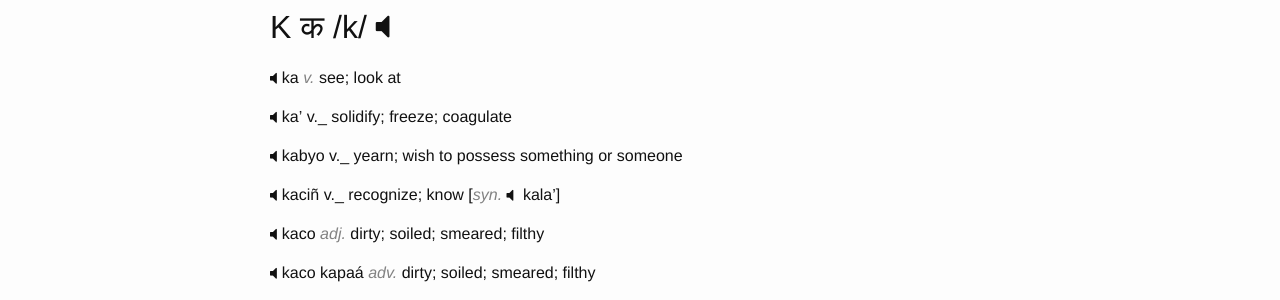
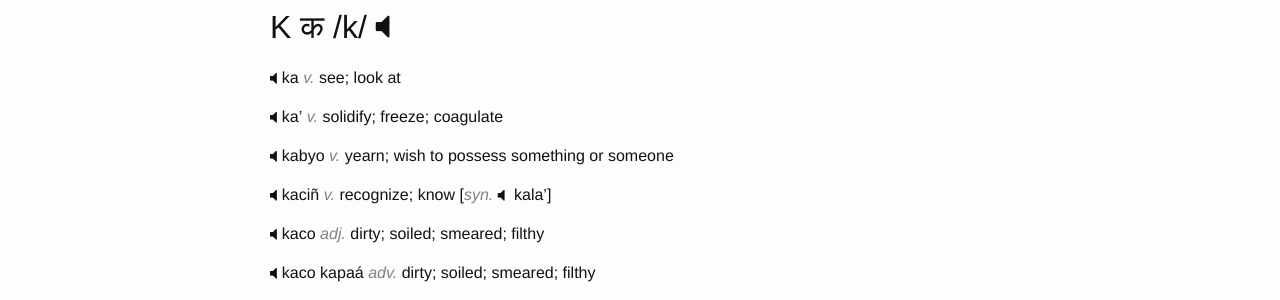
Before and after one commit to hacksparrow/language.apatani.org, a Jekyll site: the page built from dictionary/k.md, in a window 1280 px wide and 900 px high. Shown: the part 216-516 px from the top of the window. Built offline with Jekyll 4.4.1, drawn with Linux system fonts in a browser that asks for light colours; nearby versions of some CDN libraries; comment, search, counter and statistics services are not loaded; some of the changed text lies outside the part shown.

Commit message:
Update k.md

```diff
--- a/dictionary/k.md
+++ b/dictionary/k.md
@@ -8,11 +8,11 @@ ipa: k
 
 __ka__	_v._	see; look at
 
-__ka'__	v._	solidify; freeze; coagulate
+__ka'__	_v._	solidify; freeze; coagulate
 
-__kabyo__	v._	yearn; wish to possess something or someone
+__kabyo__	_v._	yearn; wish to possess something or someone
 
-__kaciñ__	v._	recognize; know	[_syn._	kala']
+__kaciñ__	_v._	recognize; know	[_syn._	kala']
 
 __kaco__	_adj._	dirty; soiled; smeared; filthy
 
@@ -242,7 +242,7 @@ __keñ__	_v._	injure; cause pain or discomfort
 
 __kena kuru__	_n._	a variety of bird
 
-__kenda__	_n._	black necked crane (Grus nigricollis)	[_var._	keená]
+__kenda__	_n._	black necked crane (_Grus nigricollis_)	[_var._	keená]
 
 __kenna__	_n._	a person who castrates pigs	[_syn._	kwmvr]
 
```
